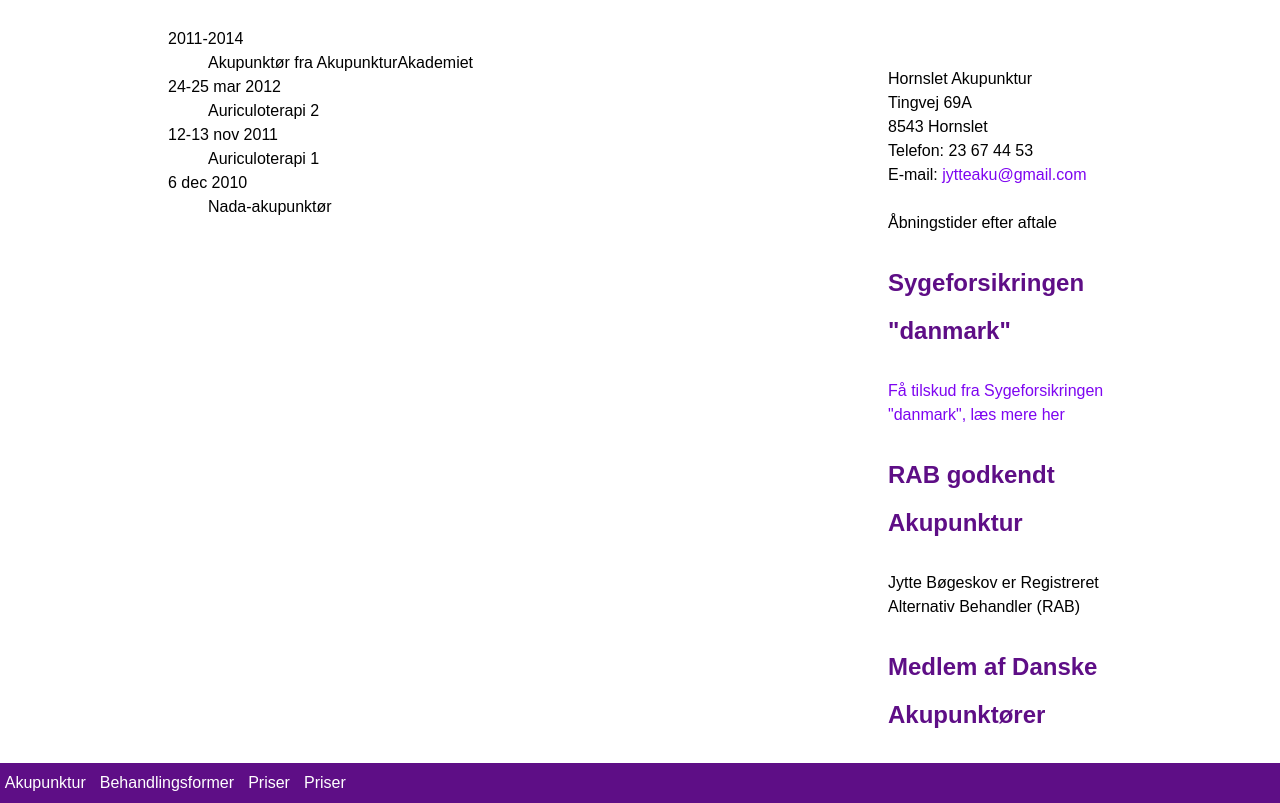
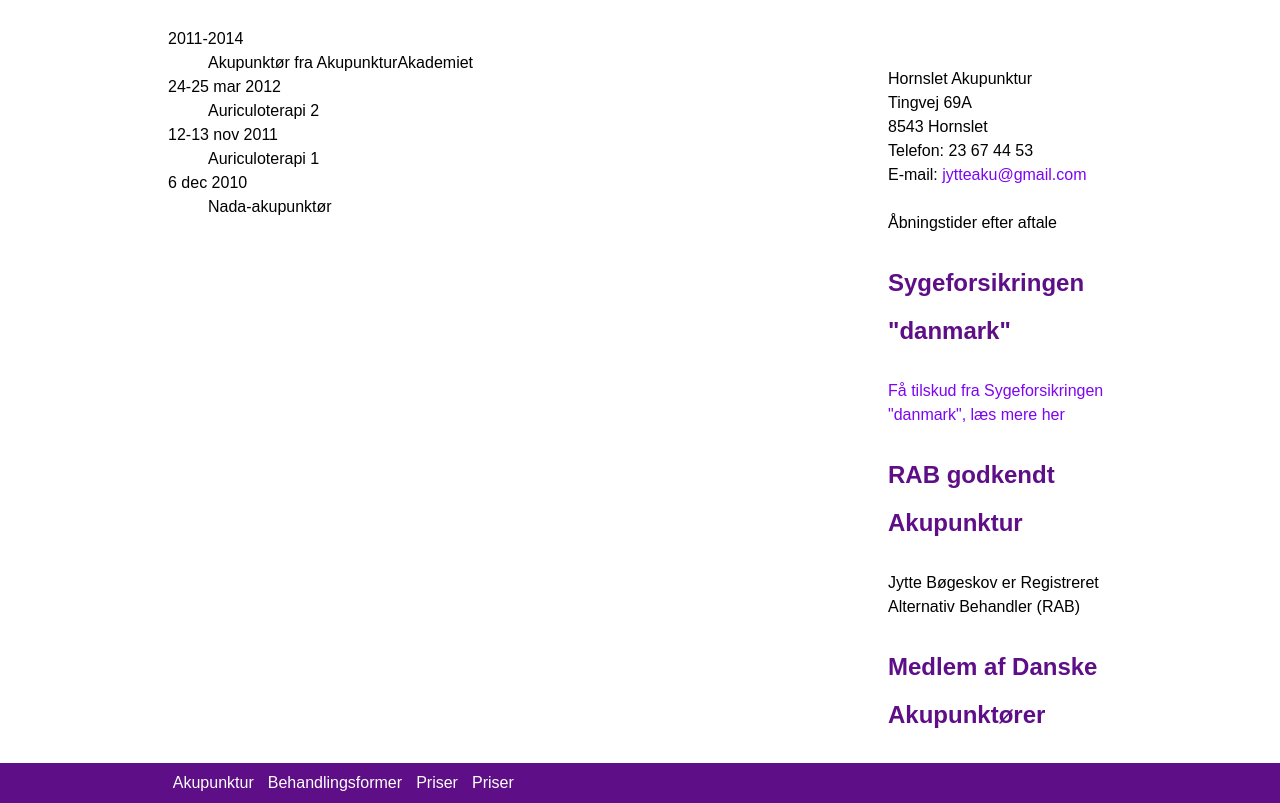
Before and after one commit to andreaskian/hornslet-akupunktur.dk, a plain HTML site: page index.html in a window 1280 px wide. Shown: the part 339-1142 px from the top of the page. Drawn offline with nearby package versions, Linux system fonts and the light colour scheme.

Commit message:
Bug in footer placement on desktop

```diff
--- a/src/scss/_grid.scss
+++ b/src/scss/_grid.scss
@@ -31,6 +31,10 @@
     @include span(9);
   }
 
+  .main-footer {
+    @include container();
+  }
+
   aside {
     @include span(last 3);
   }
```
Also changed, not shown: dist/css/screen.css.
